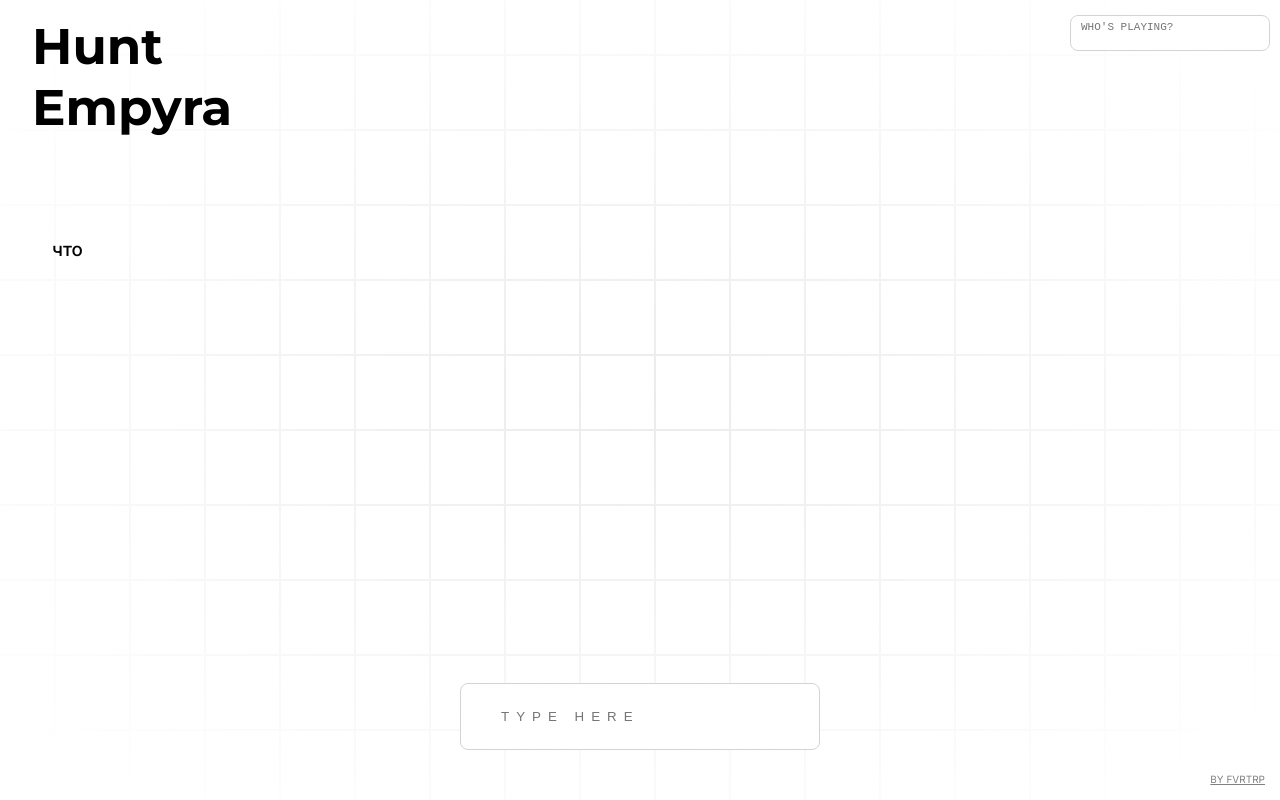
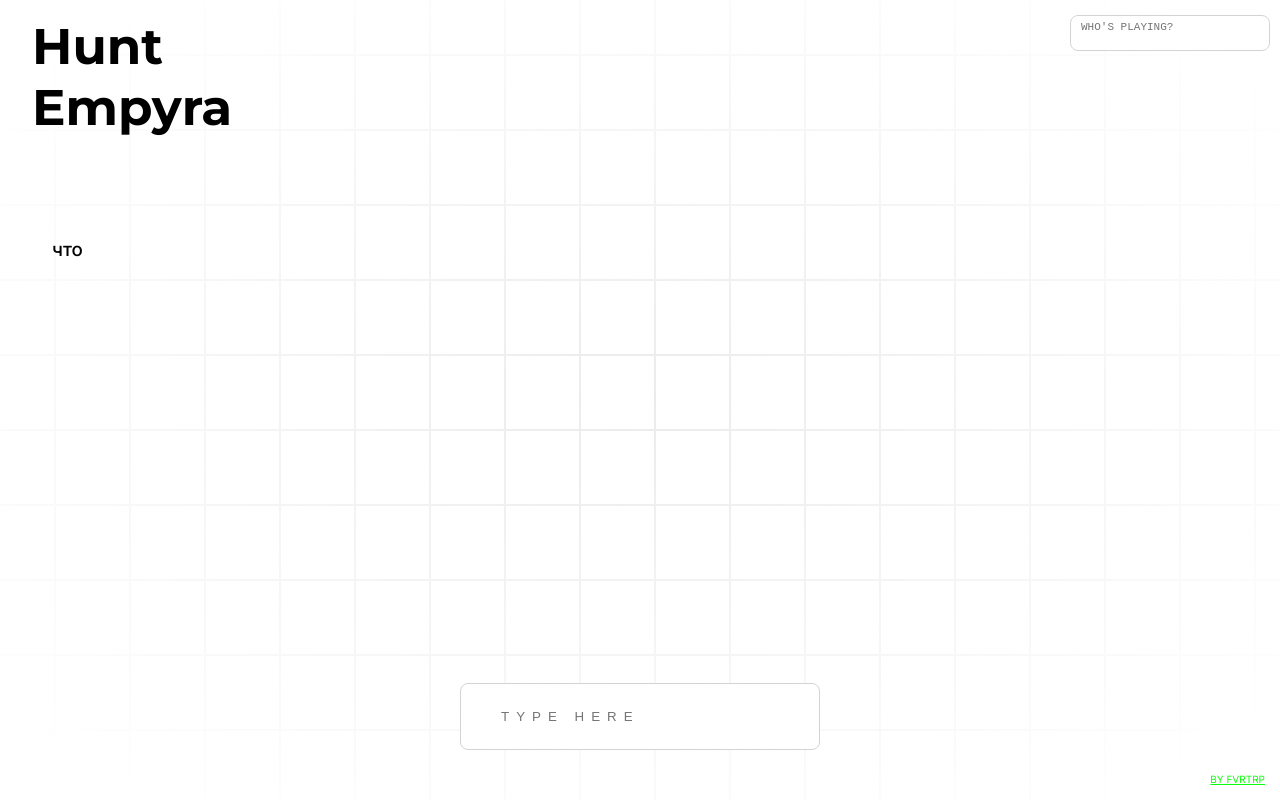
Before and after one commit to fvrtrp/empyra-race, a Next.js app: page / in a window 1280 px wide. In both pictures the pointer is over the link "BY FVRTRP". Built offline with nearby package versions, Linux system fonts and the light colour scheme.

Commit message:
attribution hover color

```diff
--- a/app/globals.css
+++ b/app/globals.css
@@ -55,6 +55,7 @@ a:hover {
 }
 #attribution:hover {
 text-decoration: underline;
+color:rgb(12, 255, 12);
 }
 
 #titleContainer {
```
